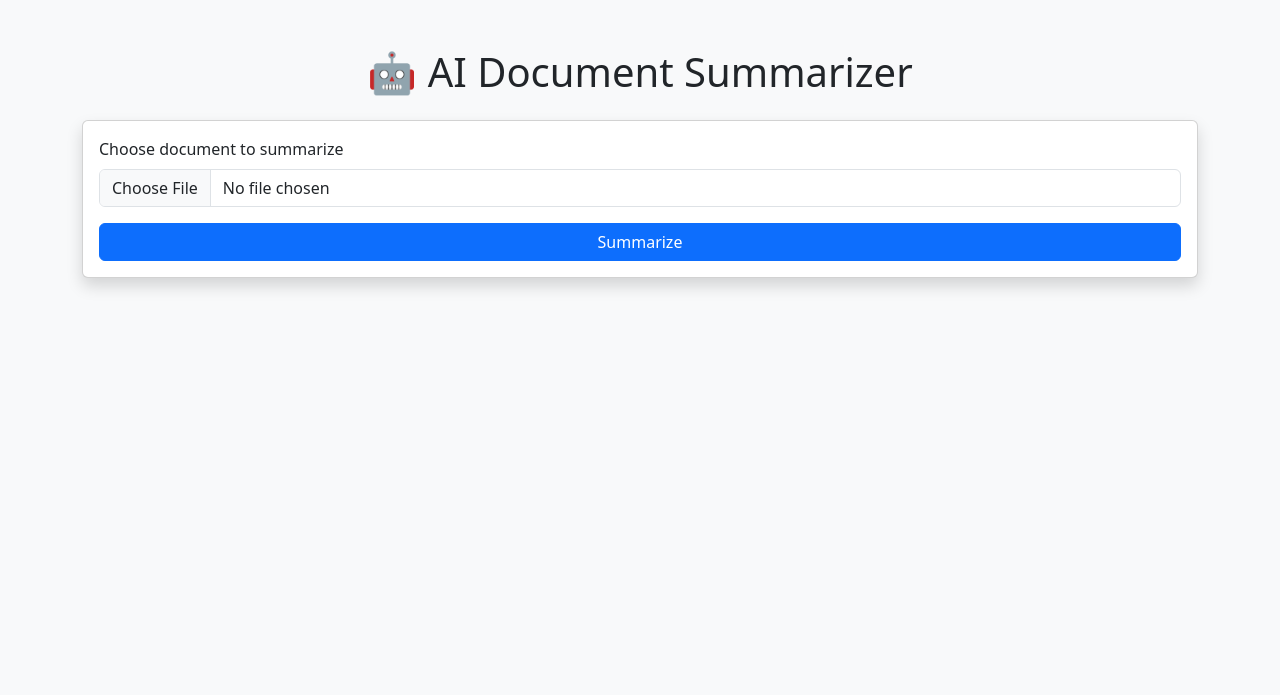
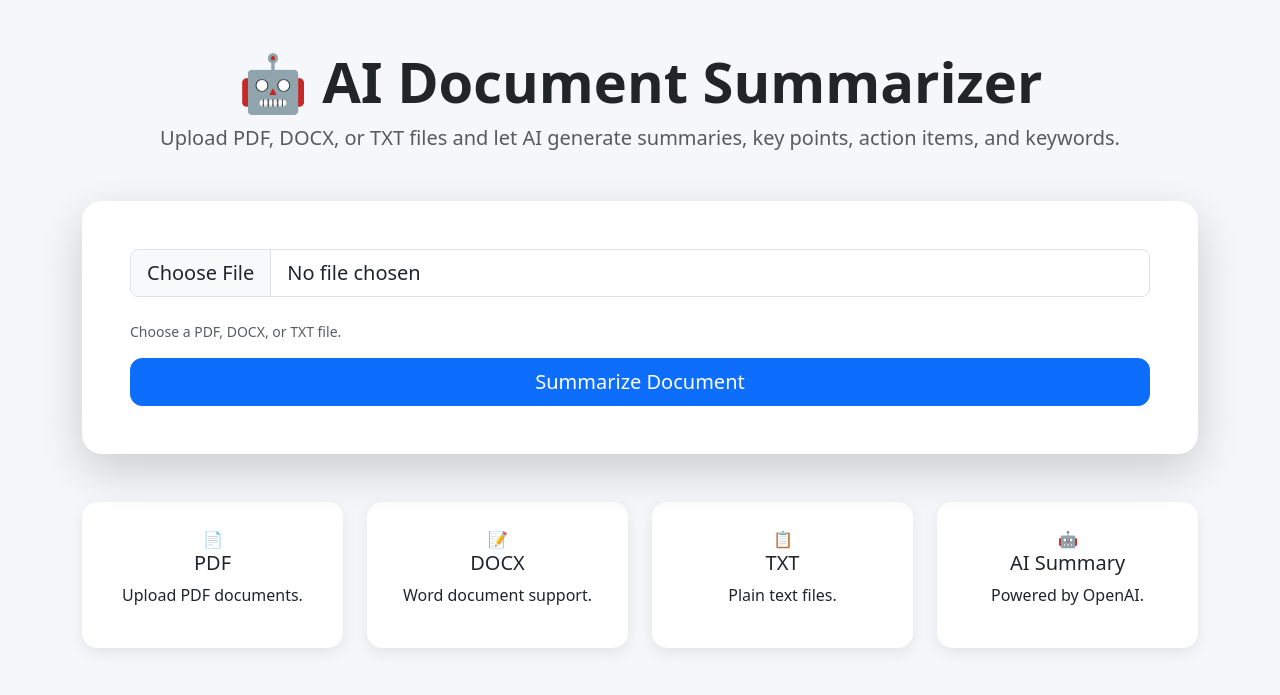
Before and after one commit to Gdrodron/ai-document-summarizer, a Flask app: page / in a window 1280 px wide. Shown: the top 695 px of the page. Run offline with Flask 3, Linux system fonts and the light colour scheme.

Commit message:
Create professional landing page

```diff
--- a/static/css/style.css
+++ b/static/css/style.css
@@ -0,0 +1,25 @@
+body{
+    background:#f5f7fb;
+}
+
+.feature-card{
+    background:white;
+    border-radius:15px;
+    padding:25px;
+    text-align:center;
+    box-shadow:0 5px 15px rgba(0,0,0,.08);
+    transition:.3s;
+    height:100%;
+}
+
+.feature-card:hover{
+    transform:translateY(-5px);
+}
+
+.card{
+    border-radius:20px;
+}
+
+.btn-primary{
+    border-radius:12px;
+}
--- a/templates/index.html
+++ b/templates/index.html
@@ -6,33 +6,109 @@
     <title>AI Document Summarizer</title>
 
     <link href="https://cdn.jsdelivr.net/npm/bootstrap@5.3.7/dist/css/bootstrap.min.css" rel="stylesheet">
+    <link rel="stylesheet" href="{{ url_for('static', filename='css/style.css') }}">
 </head>
-<body class="bg-light">
+<body>
 
-<div class="container mt-5">
+<div class="container py-5">
 
-    <h1 class="text-center mb-4">
-        🤖 AI Document Summarizer
-    </h1>
+    <div class="text-center mb-5">
 
-    <div class="card shadow">
+        <h1 class="display-4 fw-bold">
+            🤖 AI Document Summarizer
+        </h1>
 
-        <div class="card-body">
+        <p class="lead text-muted">
+            Upload PDF, DOCX, or TXT files and let AI generate summaries,
+            key points, action items, and keywords.
+        </p>
 
-            <div class="mb-3">
-                <label for="documentInput" class="form-label">Choose document to summarize</label>
+    </div>
+
+    <div class="card shadow-lg border-0">
+
+        <div class="card-body p-5">
+
+            <form>
+
+                <label for="document" class="form-label visually-hidden">Upload document</label>
                 <input
-                    id="documentInput"
-                    class="form-control"
+                    id="document"
+                    name="document"
                     type="file"
-                    title="Choose a document file to upload"
-                    aria-label="Document file input">
+                    class="form-control form-control-lg mb-4"
+                    aria-describedby="documentHelp">
+                <div id="documentHelp" class="form-text mb-3">Choose a PDF, DOCX, or TXT file.</div>
+
+                <button
+                    type="submit"
+                    class="btn btn-primary btn-lg w-100">
+
+                    Summarize Document
+
+                </button>
+
+            </form>
+
+        </div>
+
+    </div>
+
+    <div class="row mt-5">
+
+        <div class="col-md-3">
+
+            <div class="feature-card">
+
+                📄
+
+                <h5>PDF</h5>
+
+                <p>Upload PDF documents.</p>
+
             </div>
 
-            <button
-                class="btn btn-primary w-100">
-                Summarize
-            </button>
+        </div>
+
+        <div class="col-md-3">
+
+            <div class="feature-card">
+
+                📝
+
+                <h5>DOCX</h5>
+
+                <p>Word document support.</p>
+
+            </div>
+
+        </div>
+
+        <div class="col-md-3">
+
+            <div class="feature-card">
+
+                📋
+
+                <h5>TXT</h5>
+
+                <p>Plain text files.</p>
+
+            </div>
+
+        </div>
+
+        <div class="col-md-3">
+
+            <div class="feature-card">
+
+                🤖
+
+                <h5>AI Summary</h5>
+
+                <p>Powered by OpenAI.</p>
+
+            </div>
 
         </div>
 
```
